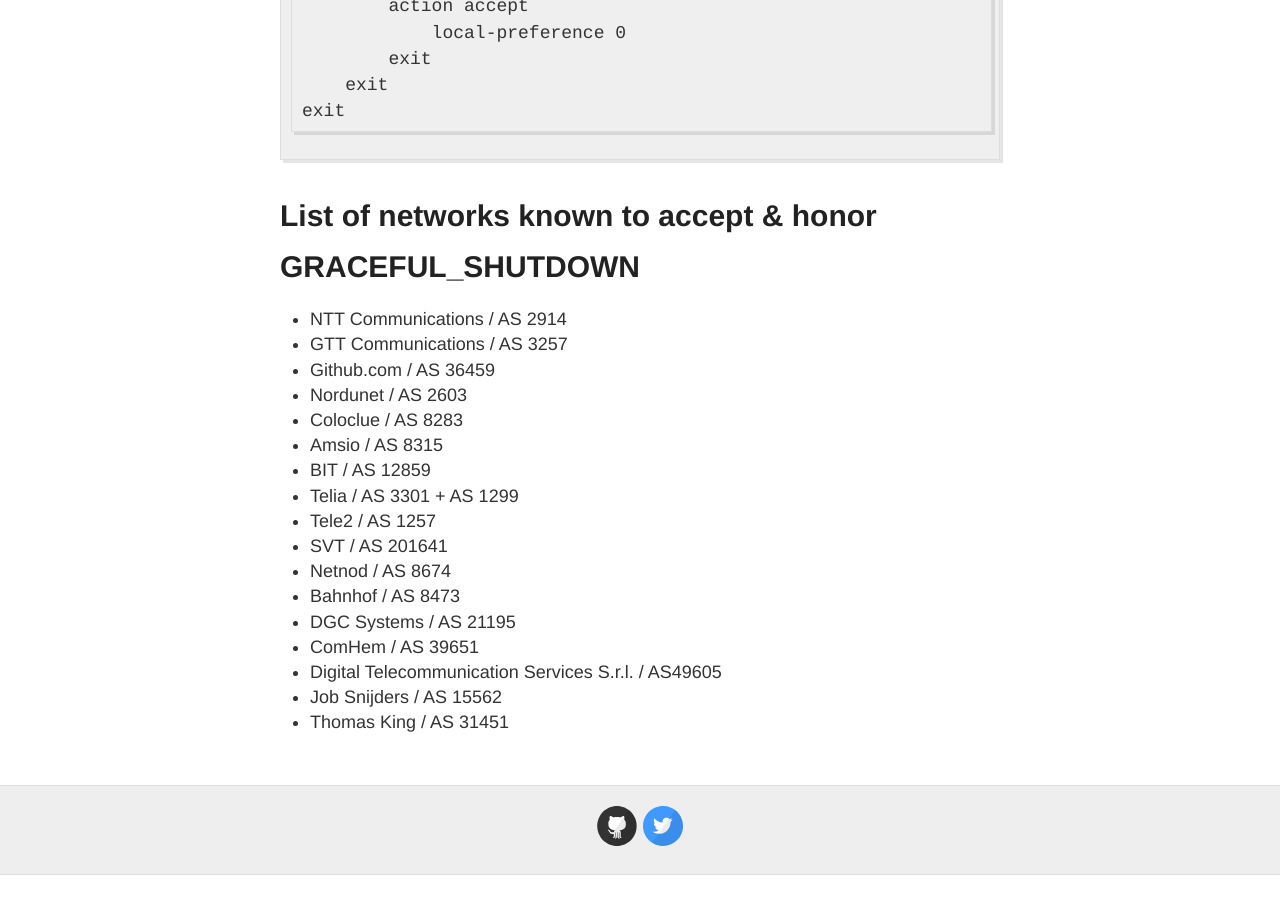
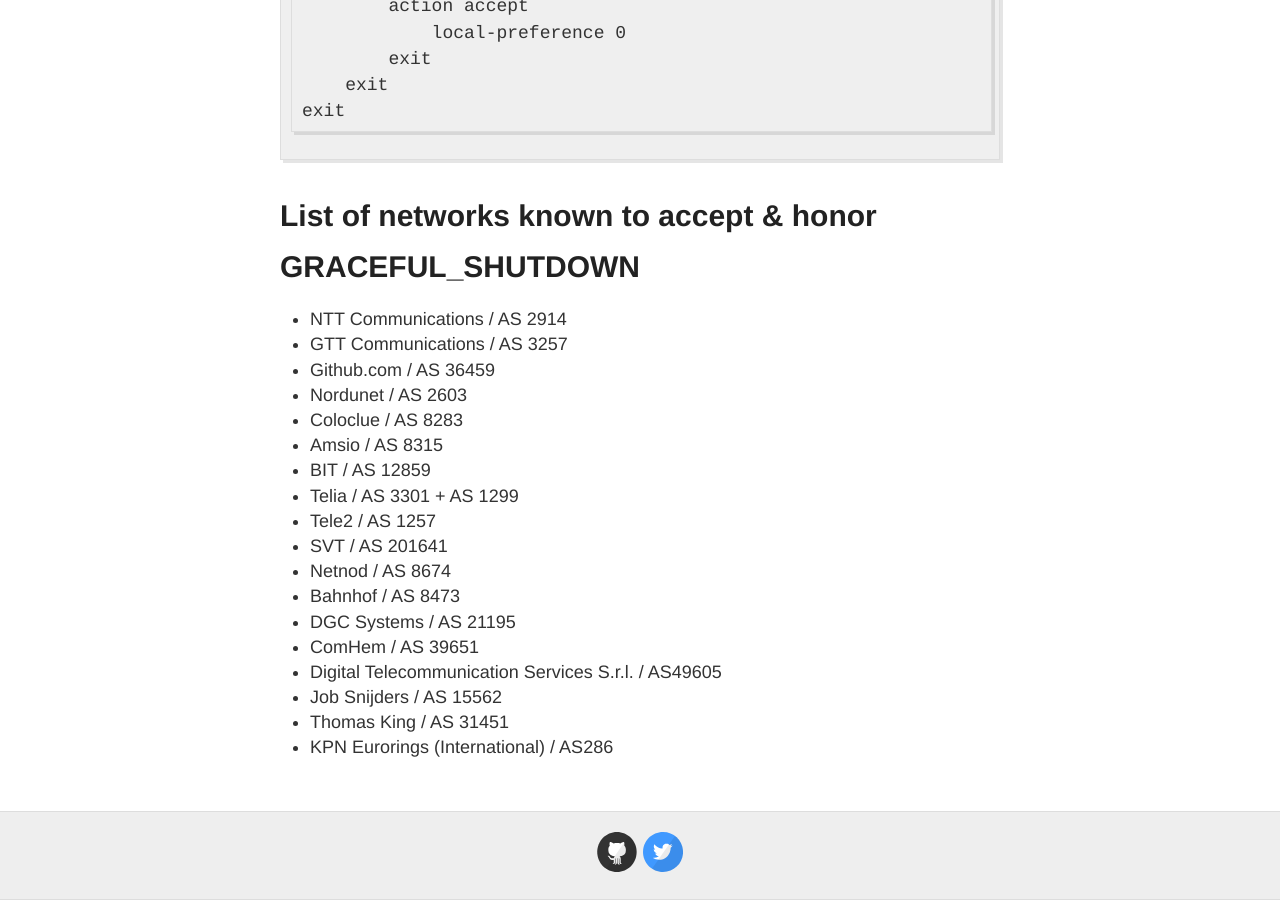
Before and after one commit to NLNOG/bgpfilterguide, a Jekyll site: the page built from guides/graceful_shutdown.md, in a window 1280 px wide and 900 px high, scrolled down 4142 px. Built offline with Jekyll 4.4.1, drawn with Linux system fonts in a browser that asks for light colours; before the commit the page ends 5017 px from its top, so only the background shows below that.

Commit message:
Update graceful_shutdown.md
Added AS286

```diff
--- a/guides/graceful_shutdown.md
+++ b/guides/graceful_shutdown.md
@@ -158,3 +158,4 @@
 * Digital Telecommunication Services S.r.l. / AS49605
 * Job Snijders / AS 15562
 * Thomas King / AS 31451
+* KPN Eurorings (International) / AS286
```
